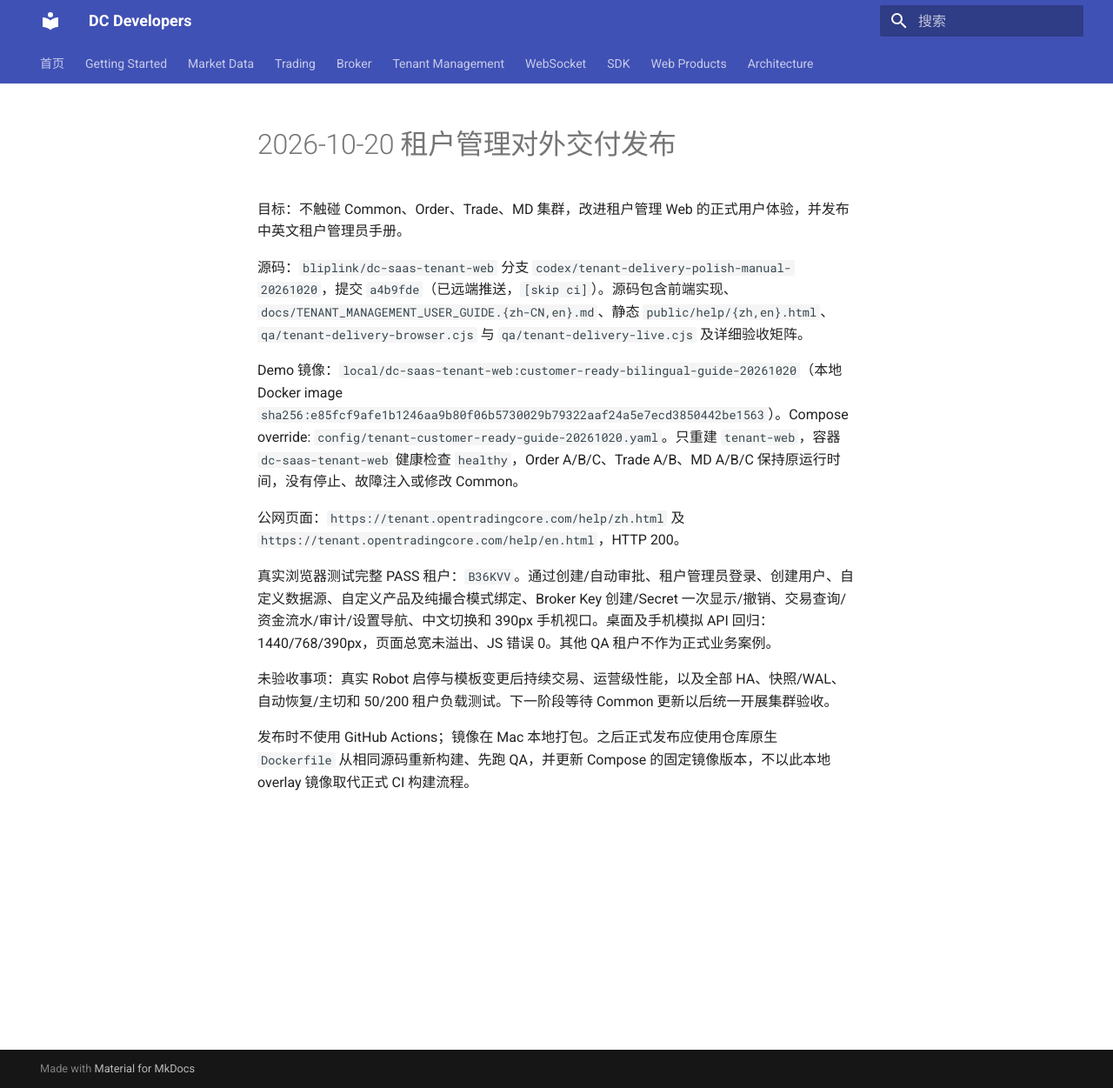
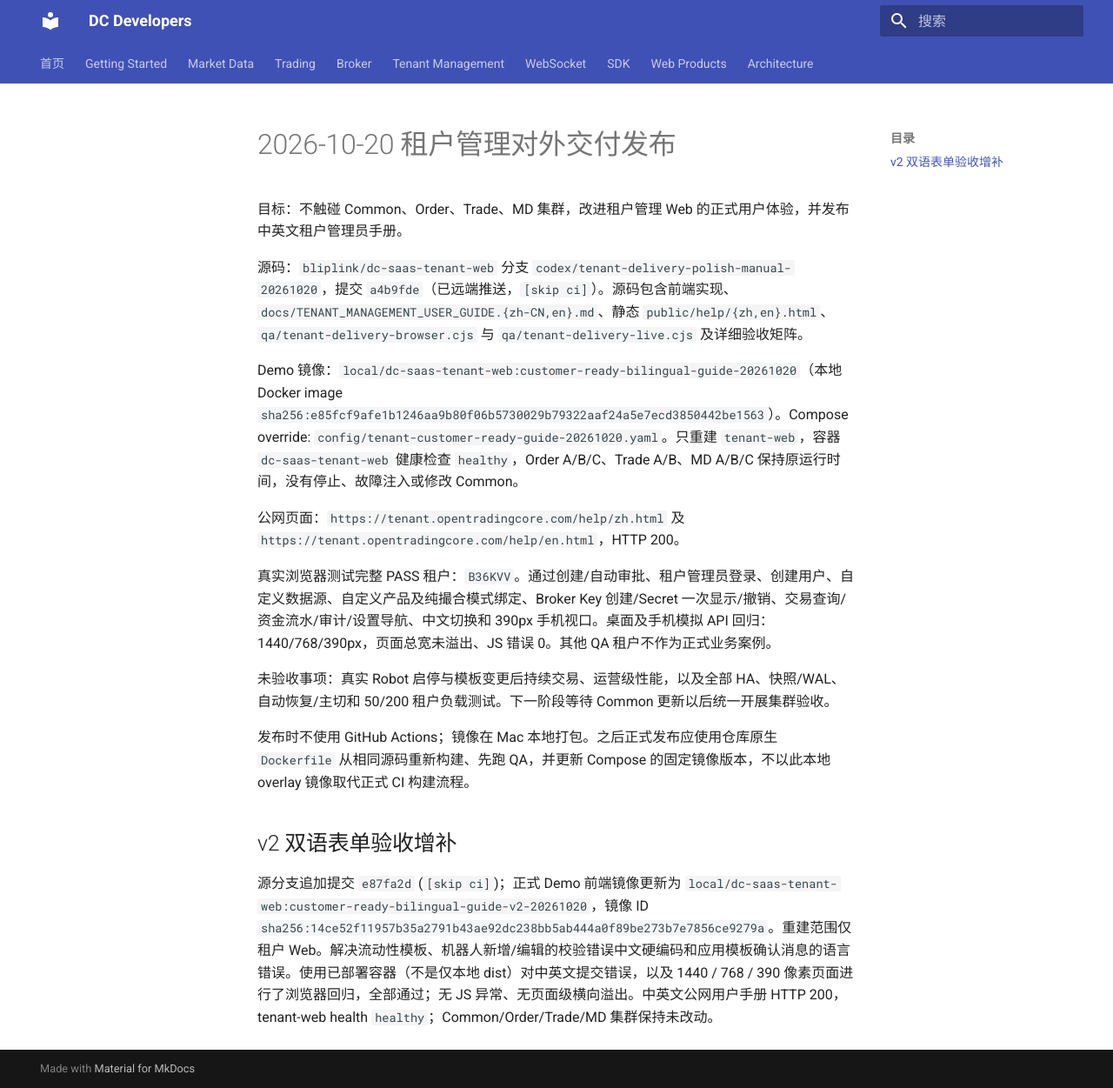
Before and after one commit to bliplink/dc-quant-deploy, an MkDocs documentation site: the page built from docs/TENANT_CONSOLE_CUSTOMER_RELEASE_20261020.zh-CN.md, in a window 1280 px wide and 1251 px high. Shown: the whole window at 87% size. Built offline with MkDocs 1.6.1 and Material for MkDocs 9.7.7, drawn with Linux system fonts in a browser that asks for light colours.

Commit message:
docs(deploy): pin final bilingual validation tenant web v2 [skip ci]

```diff
--- a/docs/TENANT_CONSOLE_CUSTOMER_RELEASE_20261020.zh-CN.md
+++ b/docs/TENANT_CONSOLE_CUSTOMER_RELEASE_20261020.zh-CN.md
@@ -13,3 +13,7 @@
 未验收事项：真实 Robot 启停与模板变更后持续交易、运营级性能，以及全部 HA、快照/WAL、自动恢复/主切和 50/200 租户负载测试。下一阶段等待 Common 更新以后统一开展集群验收。
 
 发布时不使用 GitHub Actions；镜像在 Mac 本地打包。之后正式发布应使用仓库原生 `Dockerfile` 从相同源码重新构建、先跑 QA，并更新 Compose 的固定镜像版本，不以此本地 overlay 镜像取代正式 CI 构建流程。
+
+## v2 双语表单验收增补
+
+源分支追加提交 `e87fa2d` (`[skip ci]`)；正式 Demo 前端镜像更新为 `local/dc-saas-tenant-web:customer-ready-bilingual-guide-v2-20261020`，镜像 ID `sha256:14ce52f11957b35a2791b43ae92dc238bb5ab444a0f89be273b7e7856ce9279a`。重建范围仅租户 Web。解决流动性模板、机器人新增/编辑的校验错误中文硬编码和应用模板确认消息的语言错误。使用已部署容器（不是仅本地 dist）对中英文提交错误，以及 1440 / 768 / 390 像素页面进行了浏览器回归，全部通过；无 JS 异常、无页面级横向溢出。中英文公网用户手册 HTTP 200，tenant-web health `healthy`；Common/Order/Trade/MD 集群保持未改动。
```
Also changed, not shown: 1 other file.
